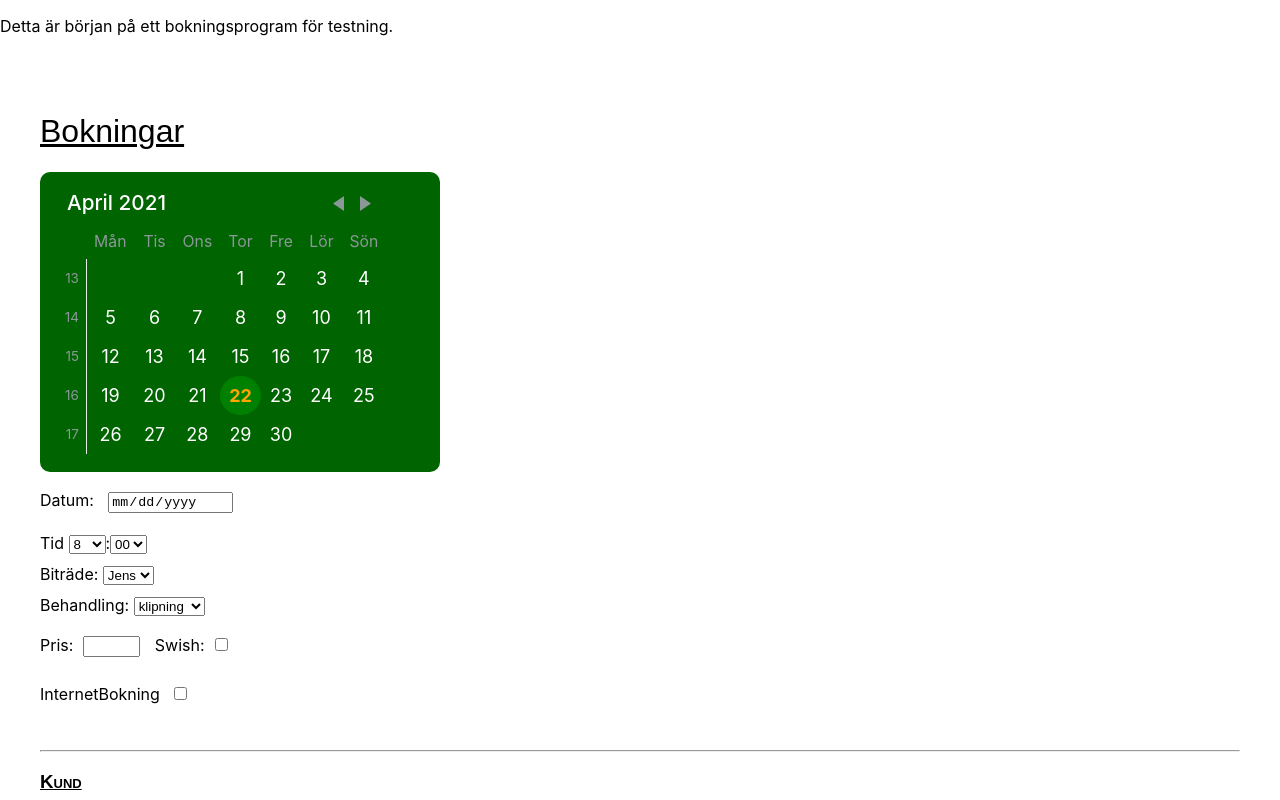
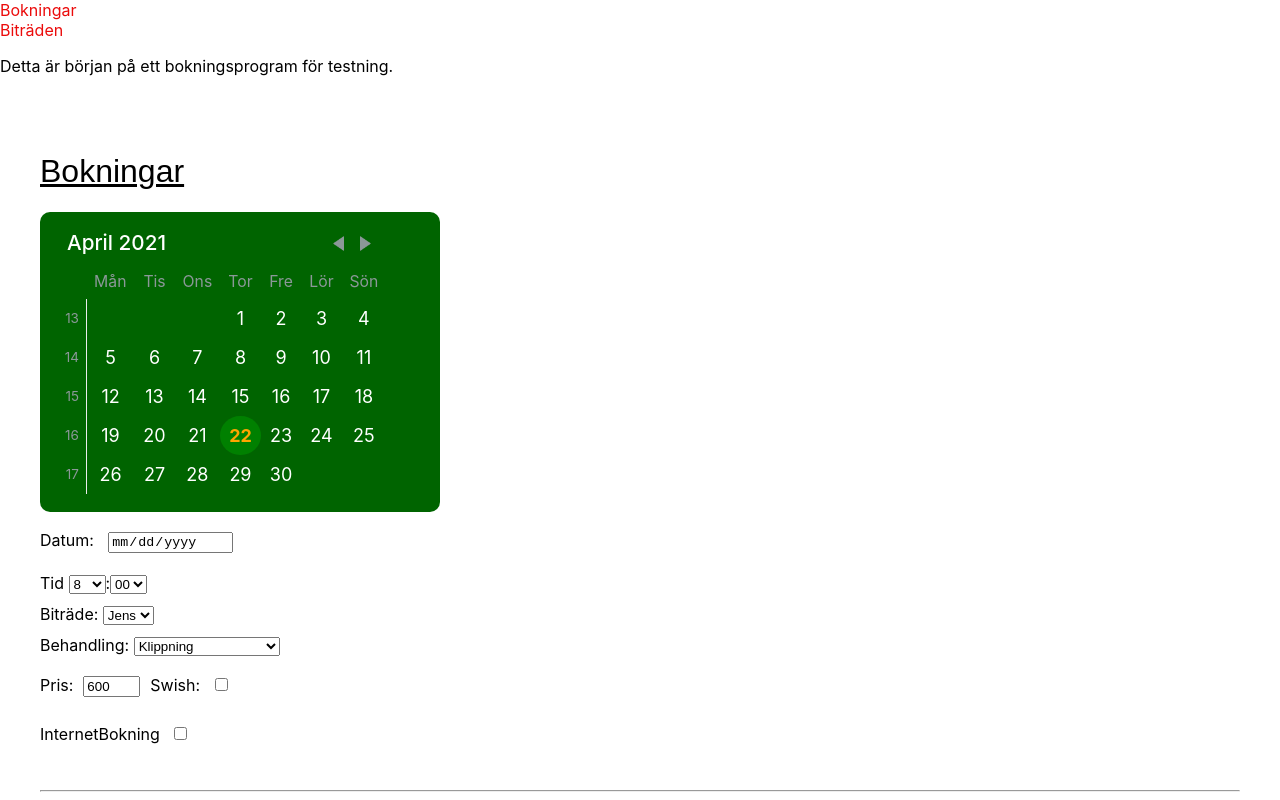
Before and after one commit to jelu000/bokingcomponent, a React (Create React App) app: page / in a window 1280 px wide. Shown: the top 800 px of the page. Built offline with nearby package versions, Linux system fonts and the light colour scheme.

Commit message:
Måste fixa pris så att det sparas för varje bokning

```diff
--- a/src/App.js
+++ b/src/App.js
@@ -1,10 +1,18 @@
 
 import './App.css';
 import JlBokingComp from "./components/JlBokingComp";
+import Menybar from './components/huvudmeny/Menybar';
+import Menyitem from './components/huvudmeny/Menyitem';
 
 function App() {
   return (
     <div className="App">
+
+      <Menybar>
+        <Menyitem text="Bokningar" />
+        <Menyitem text="Biträden" />
+      </Menybar>
+
       <p>Detta är början på ett bokningsprogram för testning.</p>
       <JlBokingComp />
     </div>
--- a/src/components/JlBokingComp.js
+++ b/src/components/JlBokingComp.js
@@ -3,6 +3,7 @@
 //https://stackoverflow.com/questions/64718633/unable-to-resolve-dependency-tree-reactjs
 //http://react-day-picker.js.org/docs/getting-started
 //http://react-day-picker.js.org/docs/getting-started
+//package.json "homepage": "/bokingcomponent",
 import React from 'react';
 import PropTypes from 'prop-types';
 import 'react-day-picker/lib/style.css';
@@ -13,6 +14,7 @@ import Bokning from "./Bokning";
 import BokingTable from "./BokingTable";
 //import DbBokingTest from "./DbBokingTest";
 import LocalStorageHandler from './LocalStorageHandler';
+
 
 
 
@@ -38,8 +40,8 @@ class JlBokingComp extends React.Component {
       //För bokning - biträde
       assistents: ["Jens"],
       //För bokning - Behandling
-      behandlingar: ["klipning", "färgning", "slinger"],
-      pris: 0,
+      behandlingar: [],
+      pris: "0",
       //För bokning - betalsätt och internetbokning
       swish: false,
       internetbokning: false,
@@ -76,7 +78,20 @@ class JlBokingComp extends React.Component {
     document.getElementById("textfelt_tel").value="";
     document.getElementById("selbitrade").selectedIndex=0;
     document.getElementById("id_treatment").selectedIndex=0;
-    this.setState({state_bokningsId: ""});
+
+    //Uppdaterar Tiden
+    document.getElementById("id_min").selectedIndex=0;
+    document.getElementById("id_timmar").selectedIndex=0;
+
+    let t_treatment_name = document.getElementById("id_treatment").value
+    let vald_treatment = this.state.behandlingar.find((t_object) => { return t_object.t_name === t_treatment_name; });
+    //console.log(`pris: ${vald_treatment.t_price}`);
+
+
+    this.setState({
+      state_bokningsId: "",
+      pris: vald_treatment.t_price
+    });
   }
 
 /*componentDidMount -------------------------------------------------------------------------------
@@ -88,8 +103,11 @@ Initate LocalStorage
   //console.log(`valtDatumTextfelt didMount: ${this.state.valtDatumTextfelt}`);
 
   let localStorageDB = new LocalStorageHandler();
+  let t_array_behandlingar = localStorageDB.getTreatments();
   this.setState({
-    state_vald_dag_arraybokningar: localStorageDB.getBokingsDay(this.state.valtDatumTextfelt)
+    state_vald_dag_arraybokningar: localStorageDB.getBokingsDay(this.state.valtDatumTextfelt),
+    behandlingar: t_array_behandlingar,
+    pris: t_array_behandlingar[0].t_price
   });
 
 }//end of componentDidMount
@@ -131,6 +149,10 @@ Initate LocalStorage
   //clickBoka()------------------------------------------------------------------------------------
   async clickBoka(){
 
+    if (document.getElementById("textfelt_namn").value ===""){
+      alert("Namn på kund krävs!")
+    }
+    else{
       //let t_tid_tim = document.getElementById("id_timmar").value;
       //let t_tid_min = document.getElementById("id_min").value;
       //let t_tid = `${t_tid_tim}:${t_tid_min}`
@@ -149,7 +171,7 @@ Initate LocalStorage
       let t_tel = document.getElementById("textfelt_tel").value;
       let t_assis = document.getElementById("selbitrade").value;
       let t_behandling = document.getElementById("id_treatment").value;
-
+      //Om det är en bokning
       if (this.state.state_bokningsId === ""){
 
         //skapar unikt bokningsid med dagens datum och exakt tid. skulle kunna använda symbols istället
@@ -186,7 +208,7 @@ Initate LocalStorage
 
         //this.state.state_dagensbokningar = bokningstest.getDayBokings(this.state.arraybokningar, t_datum);
       }
-
+      //Om det är en ombokning
       else{
         //skriver ut boknings koll text
         let bokningskoll_text = `${t_namn} är välkommen för ${t_behandling} kl ${this.state.tidtim}:${this.state.tidmin} den ${t_datum}. BokningsId: ${this.state.state_bokningsId}  `
@@ -208,6 +230,8 @@ Initate LocalStorage
       }
 
       this.clearTextInputs();
+
+    }
   }
 
   //clickAvbokaEvt()--------------------------------------------------------------------------------
@@ -221,6 +245,8 @@ Initate LocalStorage
       state_vald_dag_arraybokningar: t_array_dagbokningar,
       state_bokningsId: ""
     });
+
+    this.clearTextInputs();
 
   }
 
@@ -252,13 +278,31 @@ Initate LocalStorage
     );
   }
 
+  //editPrice()--------------------------------------------------------------------------
+  editPrice = (e) => {
+
+    this.setState({
+      pris: e.target.value
+    });
+  }
+
+  //handleClickTreatment()---------------------------------------------------------------
+  handleClickTreatment = (e) => {
+
+
+    let vald_treatment = this.state.behandlingar.find((t_object) => { return t_object.t_name === e.target.value; });
+    //console.log(`pris: ${vald_treatment.t_price}`);
+
+    this.setState({ pris: vald_treatment.t_price});
+
+  }
   //selectTreatment()-----------------------------------------------------------------------------
   selectTreatment(){
 
     return (
-      <select tabIndex="4" name="treatment" id="id_treatment">
+      <select tabIndex="4" name="treatment" id="id_treatment" onChange={ this.handleClickTreatment }>
         {this.state.behandlingar.map((behandling, index) => (
-          <option key={index}>{behandling}</option>
+          <option value={behandling.t_name} key={index}>{behandling.t_name}</option>
         ))}
 
       </select>
@@ -337,8 +381,8 @@ Initate LocalStorage
 
           <div className="innerdivs">
             Pris:
-            <input tabIndex="5" id="idpris" type="text" size="4"/> Swish:
-            <input tabIndex="6" type="checkbox"/>
+            <input tabIndex="5" id="idpris" type="text" size="4" onChange={this.editPrice} value={this.state.pris}/>
+            Swish: <input tabIndex="6" type="checkbox"/>
           </div>
 
           <div className="innerdivs">
--- a/src/components/LocalStorageHandler.js
+++ b/src/components/LocalStorageHandler.js
@@ -1,9 +1,23 @@
 //import Bokning from "./Bokning";
+import Treatment from "./behandlingar/Treatment";
 //LocalStorageHandler simulerar Databas för åtkomst REST api
 
 export default class LocalStorageHandler {
     constructor(){
         this.key = 'bokningar';
+
+
+
+        //För Simuler Databas med behandlingar-----------------------------------------------
+        let treatment_array = [{t_id: "1", t_name: "Klippning", t_time: "45", t_price: "600"}];
+
+        let t_treat = new Treatment("2", "Färgning", "60", "1000" );
+        treatment_array.push(t_treat);
+
+        treatment_array.push(new Treatment("3", "Slingor", "75", "1200" ));
+        treatment_array.push(new Treatment("4", "Klippning & Färgning", "120", "1600" ));
+
+        this.global_treatment_array = treatment_array;//Databas med behandlingar
 
     }
 
@@ -93,11 +107,22 @@ export default class LocalStorageHandler {
 
          let t_filtered_bokings = bokingarray_obj.filter( bokobj =>  bokobj.t_id !== id);
 
-         let t_filtered_bokings_json = JSON.stringify(t_filtered_bokings);
+         //let t_filtered_bokings_json = JSON.stringify(t_filtered_bokings);
          //console.log(t_filtered_bokings_json);
 
          localStorage.setItem(this.key, JSON.stringify(t_filtered_bokings));
 
     }
 
+    getTreatments(){
+
+
+       // console.log(`getTreatments(): ${JSON.stringify(treatment_array)}`);
+
+        return this.global_treatment_array;
+
+    }
+
+
+
 }
--- /dev/null
+++ b/src/components/behandlingar/Treatment.js
@@ -0,0 +1,10 @@
+export default class Treatment {
+
+    constructor(t_id, t_name, t_time, t_price){
+        this.t_id=t_id;
+        this.t_name=t_name;
+        this.t_time=t_time;
+        this.t_price=t_price;
+
+    }
+}
--- /dev/null
+++ b/src/components/huvudmeny/Menybar.css
@@ -0,0 +1,44 @@
+:root {
+    --bg: darkgreen;
+    --bg-accent: green;
+    --text-color: white;
+    --border: green;
+    --borer-radius: 8px;
+    --speed: 500ms;
+  }
+
+.rooten {
+
+    --bg: darkgreen;
+    --bg-accent: green;
+    --text-color: rgb(235, 11, 11);
+    --border: green;
+    --borer-radius: 8px;
+    --speed: 500ms;
+}
+
+ul {
+    list-style: none;
+    margin: 0px;
+    padding: 0px;
+
+}
+
+a {
+    color: var(--text-color);
+    text-decoration: none;
+}
+
+.navbar {
+    height: var(--nav-siz);
+    background-color: var(--bg);
+    padding: 0 1rem;
+    border-bottom:  var(--border);
+}
+
+.navbar-nav {
+    max-width: 100%;
+    height: 100%;
+    display: flex;
+    justify-content: flex-end;
+}
--- /dev/null
+++ b/src/components/huvudmeny/Menybar.js
@@ -0,0 +1,14 @@
+import "./Menybar.css";
+
+export default function Menybar(props) {
+    return (
+        <div className="rooten">
+            <nav className="menybar">
+                <ul className="menybar-nav">
+                    { props.children}
+                </ul>
+            </nav>
+        </div>
+
+    )
+}
--- /dev/null
+++ b/src/components/huvudmeny/Menyitem.js
@@ -0,0 +1,9 @@
+export default function Menyitem(props) {
+    return (
+        <li className="nav-item">
+            <a href="#" className="nav-text">
+                {props.text}
+            </a>
+        </li>
+    )
+}
```
Also changed, not shown: src/index.css (line endings or trailing spaces), tempKod.txt. Lines whose indentation alone changed are shown as unchanged.
